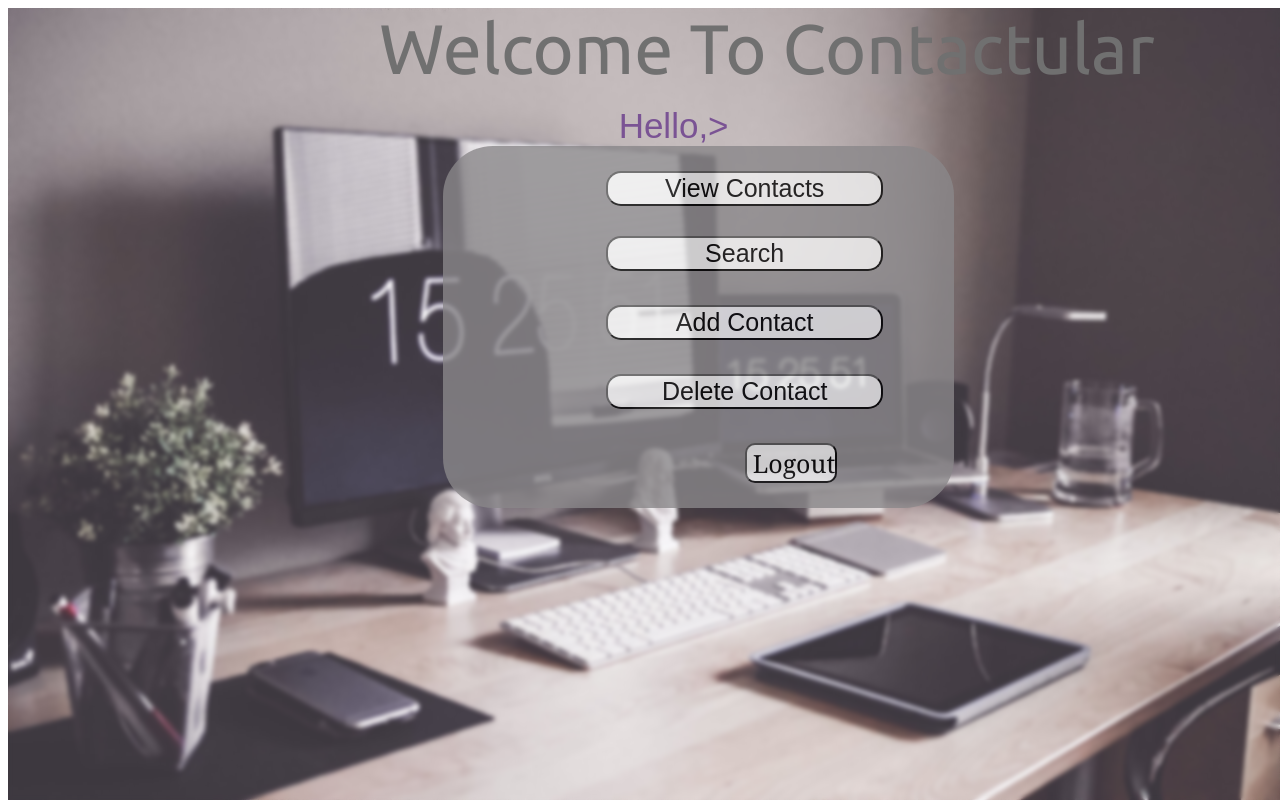
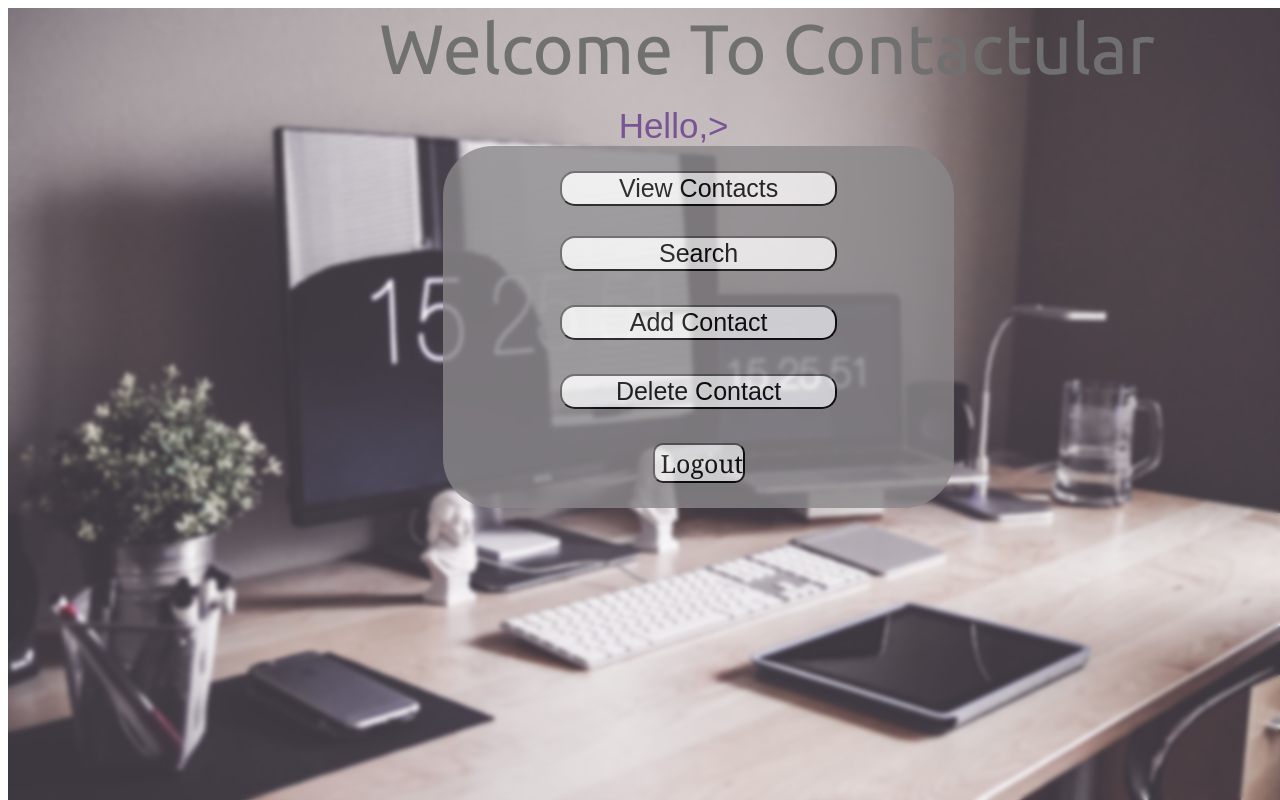
Before and after one commit to AryanJha524/contactmanager, a PHP site: page /main.html in a window 1280 px wide. Run offline with PHP 8.4, Linux system fonts and the light colour scheme.

Commit message:
Update styles.css

```diff
--- a/Front End/css/styles.css
+++ b/Front End/css/styles.css
@@ -53,15 +53,15 @@
     font-size: 25px;
     border-radius: 15px;
     width: 60%;
-    margin-left: 20%;
+    margin-left: 0%;
     font-family: 'Century Gothic', sans-serif;
 }
-.mybutton
+.myButton
 {
     font-size: 25px;
     border-radius: 10px;
     width: 20%;
-    margin-left: 40%;
+    margin-right: 40%;
     font-family: 'Corbed', Georgia, 'Times New Roman', Times, serif;
     outline: none;
 }
```
